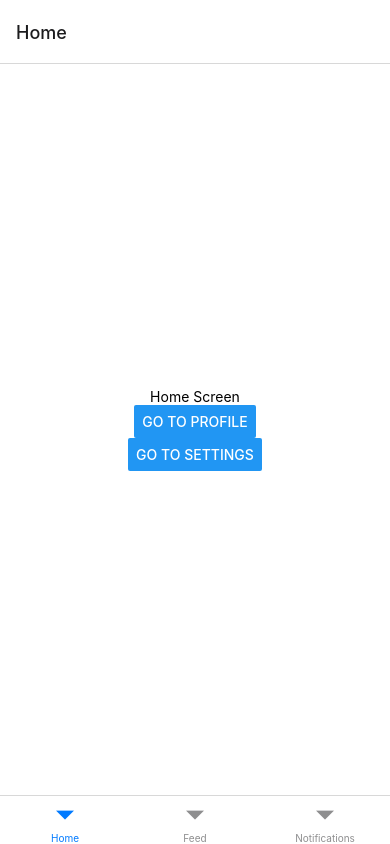
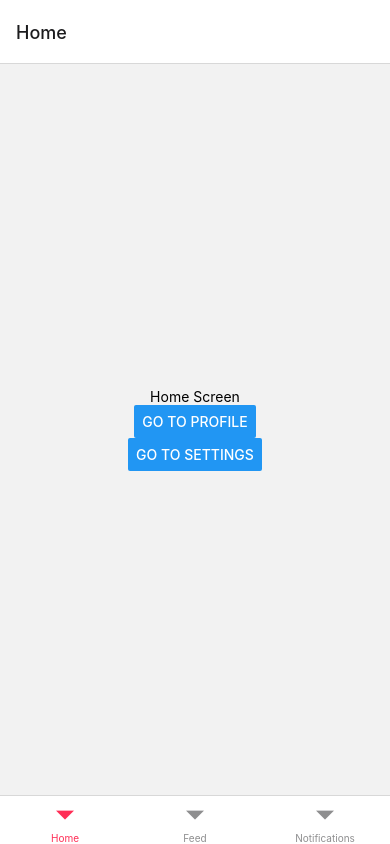
Before and after one commit to kiranojhanp/ghurghura-ci-cd-react-native, a React Native app: screen / in a window 390 px wide. Built offline with nearby package versions, Linux system fonts and the light colour scheme.

Commit message:
feat: add dark mode

```diff
--- a/src/navigation/root.tsx
+++ b/src/navigation/root.tsx
@@ -1,16 +1,39 @@
 import React from 'react';
-import {NavigationContainer} from '@react-navigation/native';
+import {
+  NavigationContainer,
+  DarkTheme,
+  DefaultTheme,
+} from '@react-navigation/native';
 import {createNativeStackNavigator} from '@react-navigation/native-stack';
 
 import {SCREENS} from '../common/constants';
 import Placeholder from '../screens/Placeholder';
 import home from './home';
+import {useColorScheme} from 'react-native';
+
+const LightMode = {
+  ...DefaultTheme,
+  colors: {
+    ...DefaultTheme.colors,
+    primary: 'rgb(255, 45, 85)',
+  },
+};
+
+const DarkMode = {
+  ...DarkTheme,
+  colors: {
+    ...DarkTheme.colors,
+    primary: 'rgb(255, 45, 85)',
+  },
+};
 
 const Stack = createNativeStackNavigator();
 
 const Root = () => {
+  const scheme = useColorScheme();
+
   return (
-    <NavigationContainer>
+    <NavigationContainer theme={scheme === 'dark' ? DarkTheme : LightMode}>
       <Stack.Navigator>
         <Stack.Screen
           name={SCREENS.HOME}
--- a/src/screens/Home.tsx
+++ b/src/screens/Home.tsx
@@ -1,9 +1,9 @@
 import {Text, View, Button} from 'react-native';
-import { SCREENS } from '../common/constants';
+import {SCREENS} from '../common/constants';
 
 function Home({navigation}: any) {
   return (
-    <View className="flex-1 items-center justify-center bg-white">
+    <View className="flex-1 items-center justify-center">
       <Text>Home Screen</Text>
       <Button
         title="Go to Profile"
```
